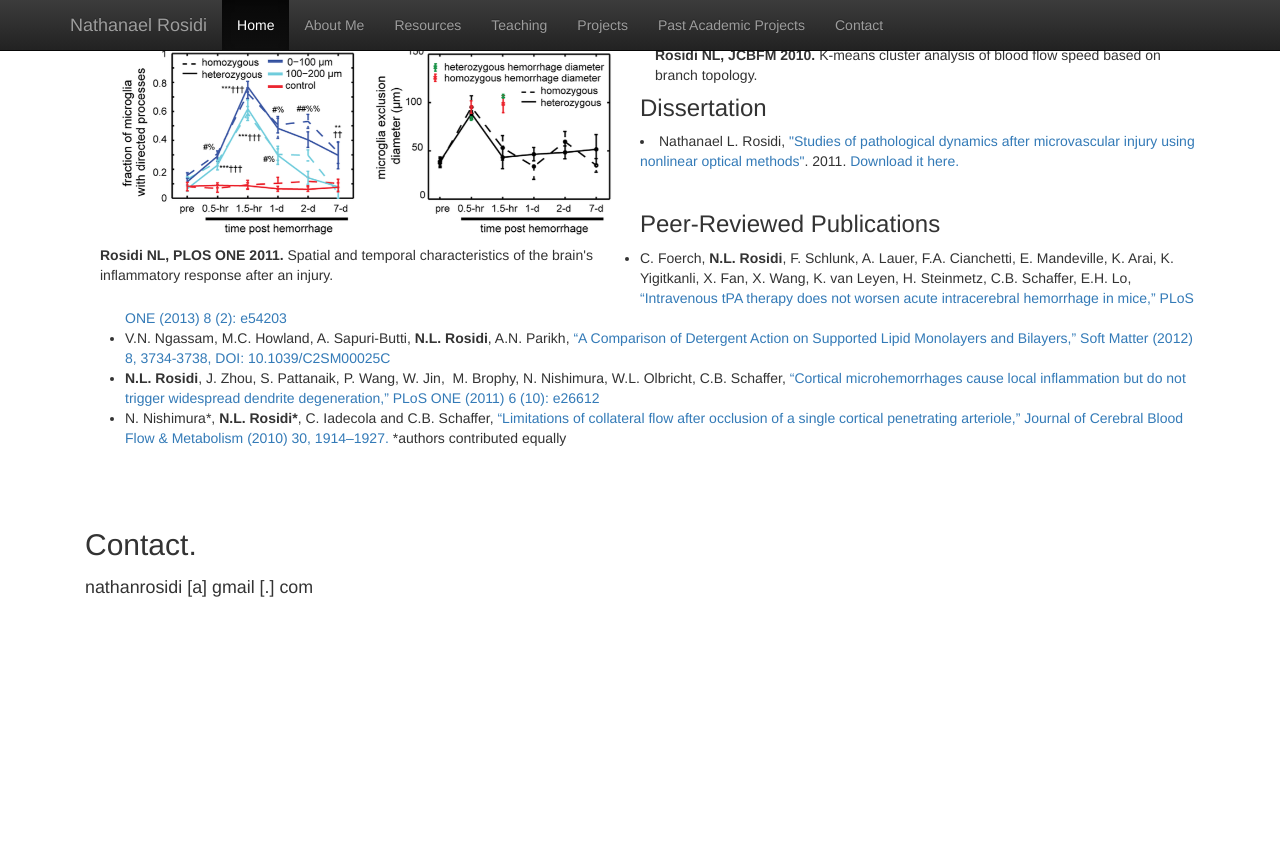
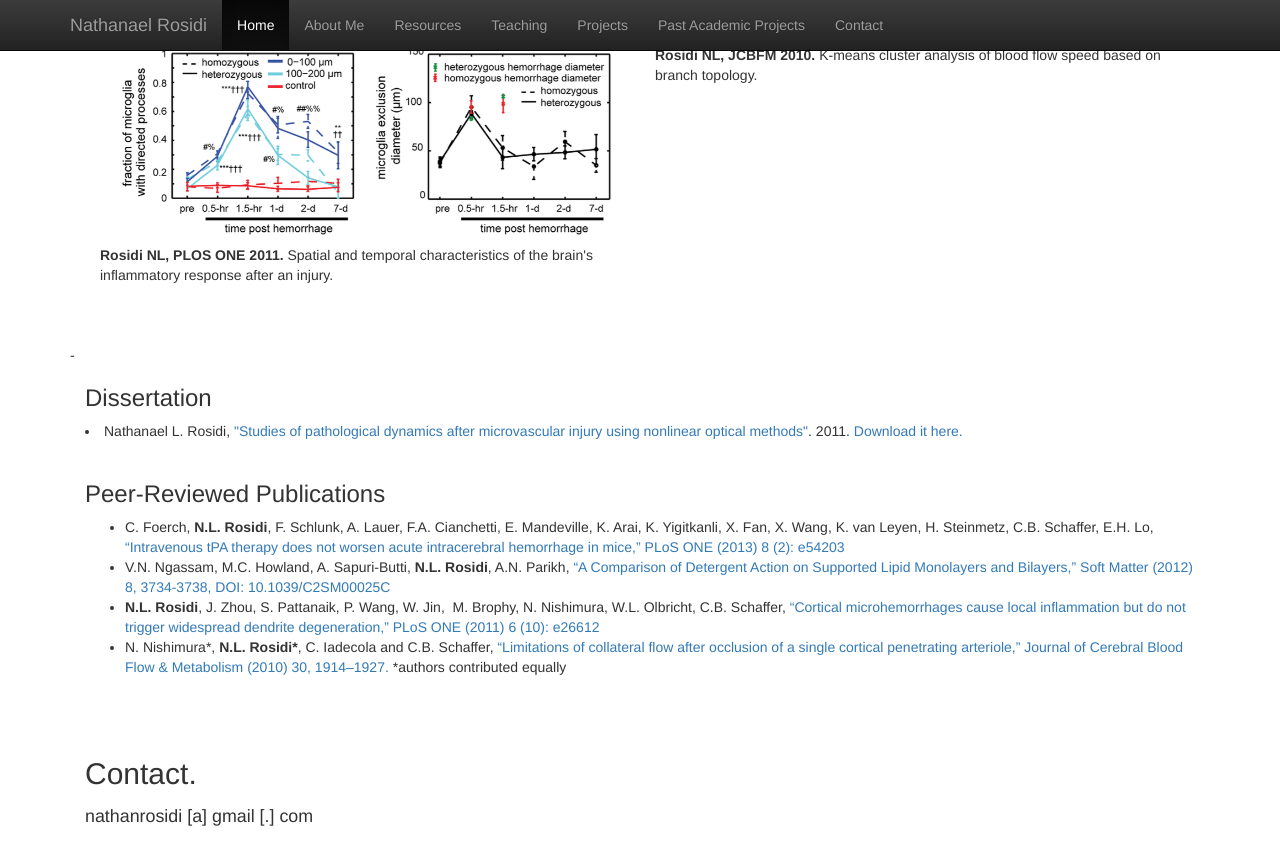
Before and after one commit to nlrosidi/nlrosidi.github.io, a Jekyll site: the page index.html, which Jekyll copies as it is, in a window 1280 px wide and 900 px high, scrolled down 2776 px. Shown: the top 865 px of the window. Built offline with Jekyll 4.4.1, drawn with Linux system fonts in a browser that asks for light colours; nearby versions of some CDN libraries; before the commit the page ends 3446 px from its top, so only the background shows below that.

Commit message:
Update index.html

```diff
--- a/index.html
+++ b/index.html
@@ -136,9 +136,9 @@
           			<img src="assets/jcbfm_2010.png" alt="Rosidi Journal of Cerebral Blood Flow & Metabolism 2010" class="img-responsive">
           			<p><strong>Rosidi NL, JCBFM 2010.</strong> K-means cluster analysis of blood flow speed based on branch topology.</p>
        			</div>
-       <!--</div>-->
-         <br>
-       <!--<div class="container-fluid">-->
+       </div>-
+
+       <div class="container-fluid">
          <h3 id="pastproject_dissertation">Dissertation</h3>
          <li>Nathanael L. Rosidi, <a target="_blank" href="http://gradworks.umi.com/34/85/3485169.html">"Studies of pathological dynamics after microvascular injury using nonlinear optical methods"</a>. 2011. <a target="_blank" href="https://www.dropbox.com/s/1izbhc59hjdubci/NathanaelRosidi_Dissertation.pdf?dl=0"> Download it here.</a></li>
 	 <br>
```
